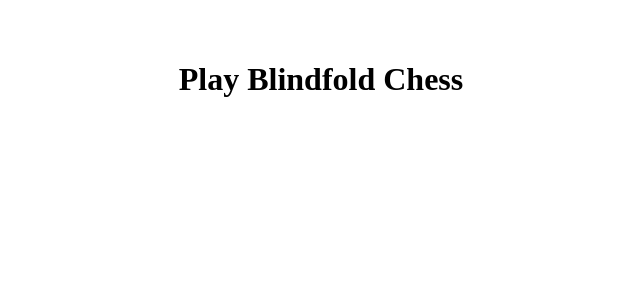
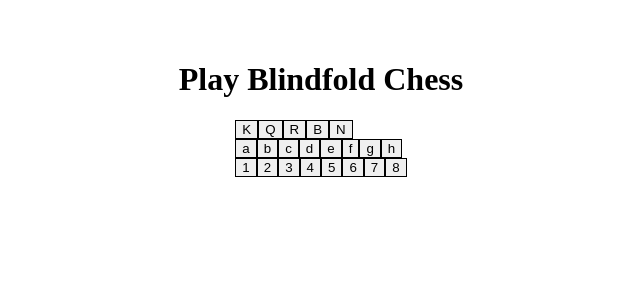
Before and after one commit to checkmate-works/blindfold-chess-deprecated, a React (Vite) app: page /game in a window 1280 px wide. Shown: the top 300 px of the page, without its empty margins (319-959 px from the left). Built offline with nearby package versions, Linux system fonts and the light colour scheme.

Commit message:
Add temporary MoveInput component

```diff
--- /dev/null
+++ b/src/features/game/components/MoveInput.tsx
@@ -0,0 +1,29 @@
+const PIECES = ['K', 'Q', 'R', 'B', 'N'];
+const FILES = ['a', 'b', 'c', 'd', 'e', 'f', 'g', 'h'];
+const RANKS = ['1', '2', '3', '4', '5', '6', '7', '8'];
+
+const ButtonRow = ({ symbols }: { symbols: string[] }) => (
+  <div className="flex">
+    {symbols.map((symbol) => (
+      <button
+        key={symbol}
+        className="w-10 h-10 flex items-center justify-center border border-gray-300
+                 hover:bg-gray-100 active:bg-gray-200 transition-colors"
+      >
+        {symbol}
+      </button>
+    ))}
+  </div>
+);
+
+const MoveInput = () => {
+  return (
+    <div className="flex flex-col space-y-1 max-w-fit mx-auto">
+      <ButtonRow symbols={PIECES} />
+      <ButtonRow symbols={FILES} />
+      <ButtonRow symbols={RANKS} />
+    </div>
+  );
+};
+
+export default MoveInput;
--- a/src/features/game/routes/Game.tsx
+++ b/src/features/game/routes/Game.tsx
@@ -1,8 +1,15 @@
+import MoveInput from '../components/MoveInput';
+
 const Game = () => {
   return (
     <div className="min-h-screen bg-gray-50 p-4">
       <h1 className="text-2xl font-bold text-center mb-8">Play Blindfold Chess</h1>
-      {/* Game components will go here */}
+      <div className="max-w-2xl mx-auto">
+        {/* Game state will go here */}
+        <div className="mt-8">
+          <MoveInput />
+        </div>
+      </div>
     </div>
   );
 };
```
